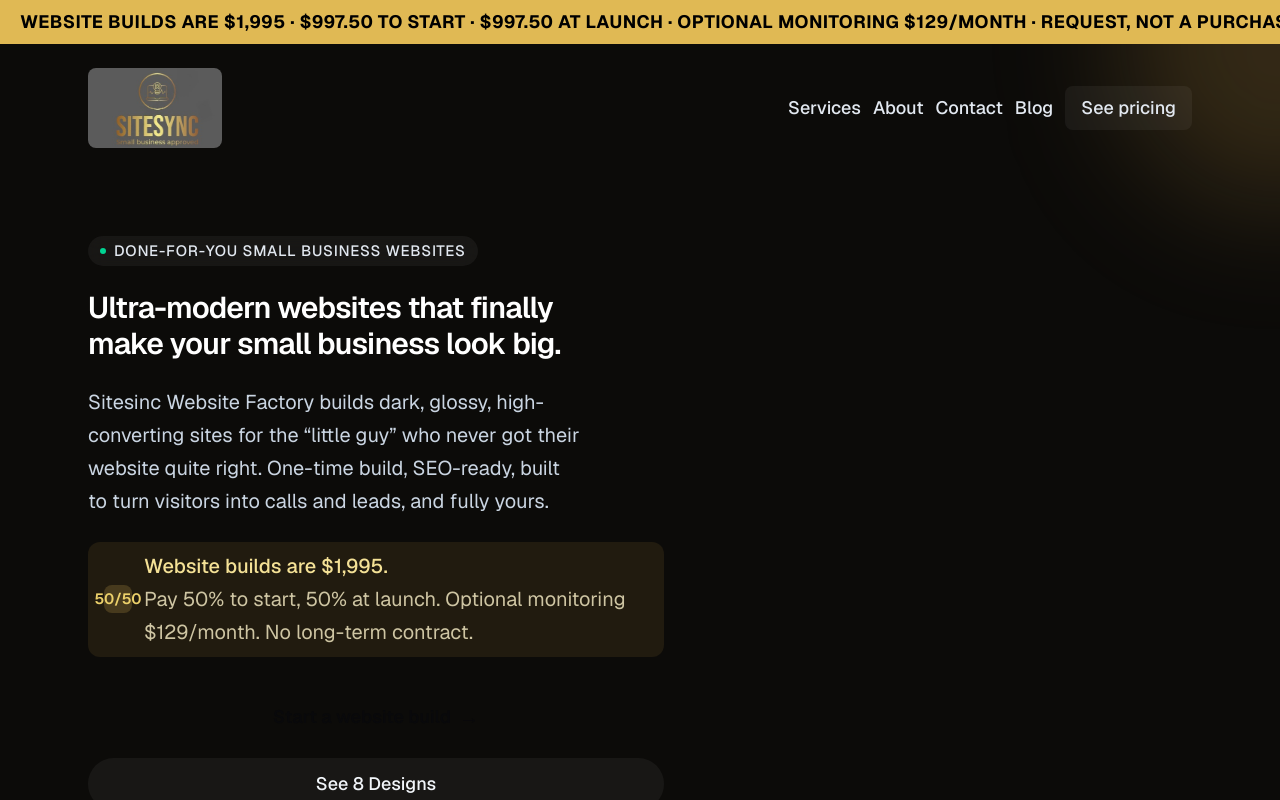
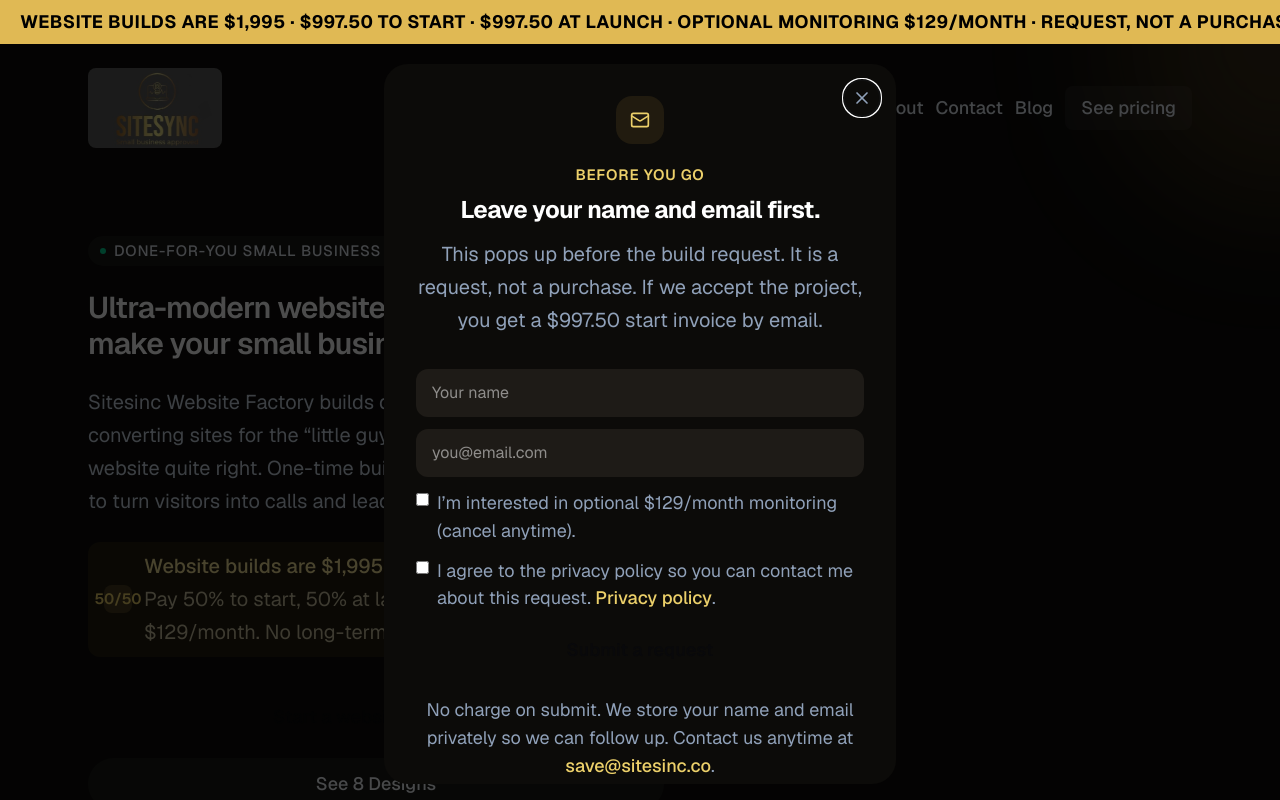
Before and after one commit to teestewy69-png/sitesync-business, a Next.js app: page / in a window 1280 px wide. Shown: the top 800 px of the page. Built offline with nearby package versions, Linux system fonts and the light colour scheme; no server answers.

Commit message:
Pop an email catcher before start-build clicks
Intercept #checklist and start-build CTAs with a name/email popup, and auto-open it once so the form is in front of the visitor before they bounce.

Co-authored-by: teestewy69-png <teestewy69-png@users.noreply.github.com>

```diff
--- a/app/layout.tsx
+++ b/app/layout.tsx
@@ -2,6 +2,7 @@ import type { Metadata } from "next";
 import { Geist, Geist_Mono } from "next/font/google";
 import content from "@/content.json";
 import Analytics from "@/components/Analytics";
+import EmailCatcher from "@/components/EmailCatcher";
 import SitesincTicker from "@/components/SitesincTicker";
 import StagingBanner from "@/components/StagingBanner";
 import {
@@ -68,6 +69,7 @@ export default function RootLayout({
       <body className="flex min-h-full flex-col bg-canvas text-slate-200">
         <SitesincTicker />
         {children}
+        <EmailCatcher />
         <StagingBanner />
         <Analytics measurementId={GA_MEASUREMENT_ID} allowedHosts={GA_HOSTS} />
       </body>
--- a/components/EmailCapture.tsx
+++ b/components/EmailCapture.tsx
@@ -8,7 +8,15 @@ import { trackLead } from "@/lib/analytics";
 type Status = "idle" | "loading" | "success" | "error";
 type Variant = "intake" | "contact";
 
-export default function EmailCapture({ variant = "intake" }: { variant?: Variant }) {
+export default function EmailCapture({
+  variant = "intake",
+  layout = "section",
+  onSuccess,
+}: {
+  variant?: Variant;
+  layout?: "section" | "dialog";
+  onSuccess?: () => void;
+}) {
   const { emailCapture, footer, contact } = content;
   const [name, setName] = useState("");
   const [email, setEmail] = useState("");
@@ -19,7 +27,8 @@ export default function EmailCapture({ variant = "intake" }: { variant?: Variant
   const [status, setStatus] = useState<Status>("idle");
   const [errorMessage, setErrorMessage] = useState("");
   const [successMessage, setSuccessMessage] = useState("");
-  const sectionId = variant === "contact" ? "contact-form" : "checklist";
+  const sectionId =
+    layout === "dialog" ? "email-catcher" : variant === "contact" ? "contact-form" : "checklist";
 
   // One idempotency key per form instance, plus a lock so double-clicks and retries cannot create twice.
   const idempotencyKey = useRef("");
@@ -66,6 +75,7 @@ export default function EmailCapture({ variant = "intake" }: { variant?: Variant
       setStatus("success");
       // Only after the lead was saved. No PII in params.
       trackLead("website_build_request", { monitoring_opt_in: monitoring, source: variant });
+      onSuccess?.();
     } catch (err) {
       submitting.current = false;
       setStatus("error");
@@ -76,26 +86,30 @@ export default function EmailCapture({ variant = "intake" }: { variant?: Variant
   }
 
   const showHeading = variant === "intake";
+  const isDialog = layout === "dialog";
+  const heading = isDialog ? emailCapture.popupTitle : emailCapture.title;
+  const overline = isDialog ? emailCapture.popupOverline : emailCapture.overline;
+  const subtitle = isDialog ? emailCapture.popupSubtitle : emailCapture.subtitle;
 
-  return (
-    <section id={sectionId} className="relative border-t border-white/5">
-      <div className="pointer-events-none absolute inset-x-0 top-0 h-40 bg-gradient-to-b from-brand-500/10 via-transparent to-transparent" />
-
-      <div className="relative mx-auto max-w-3xl px-6 py-20 text-center sm:py-24">
-        {showHeading ? (
+  const body = (
+    <>
+        {showHeading || isDialog ? (
           <>
             <span className="inline-flex h-12 w-12 items-center justify-center rounded-2xl bg-brand-500/10 text-brand-300 ring-1 ring-brand-500/25">
               <Mail className="h-5 w-5" />
             </span>
 
             <p className="mt-5 text-xs font-semibold uppercase tracking-wider text-brand-300">
-              {emailCapture.overline}
+              {overline}
             </p>
-            <h2 className="mt-2 text-2xl font-bold tracking-tight text-white sm:text-3xl">
-              {emailCapture.title}
+            <h2
+              id={isDialog ? "email-catcher-title" : undefined}
+              className="mt-2 text-2xl font-bold tracking-tight text-white sm:text-3xl"
+            >
+              {heading}
             </h2>
             <p className="mx-auto mt-3 max-w-xl text-base text-slate-400">
-              {emailCapture.subtitle}
+              {subtitle}
             </p>
           </>
         ) : (
@@ -225,7 +239,17 @@ export default function EmailCapture({ variant = "intake" }: { variant?: Variant
           </a>
           .
         </p>
-      </div>
+    </>
+  );
+
+  if (isDialog) {
+    return <div className="relative text-center">{body}</div>;
+  }
+
+  return (
+    <section id={sectionId} className="relative border-t border-white/5">
+      <div className="pointer-events-none absolute inset-x-0 top-0 h-40 bg-gradient-to-b from-brand-500/10 via-transparent to-transparent" />
+      <div className="relative mx-auto max-w-3xl px-6 py-20 text-center sm:py-24">{body}</div>
     </section>
   );
 }
--- /dev/null
+++ b/components/EmailCatcher.tsx
@@ -0,0 +1,140 @@
+"use client";
+
+import { useCallback, useEffect, useRef, useState } from "react";
+import { usePathname, useSelectedLayoutSegment } from "next/navigation";
+import { X } from "lucide-react";
+import EmailCapture from "@/components/EmailCapture";
+import {
+  EMAIL_CATCHER_AUTO_OPEN_MS,
+  EMAIL_CATCHER_DISMISSED_KEY,
+  EMAIL_CATCHER_SUBMITTED_KEY,
+  isEmailCatcherInternalPath,
+  isEmailCatcherTrigger,
+  shouldAutoOpenEmailCatcher,
+} from "@/lib/email-catcher";
+
+function storageFlag(key: string): boolean {
+  try {
+    return window.sessionStorage.getItem(key) === "1";
+  } catch {
+    return false;
+  }
+}
+
+function setStorageFlag(key: string) {
+  try {
+    window.sessionStorage.setItem(key, "1");
+  } catch {
+    // Private mode can block sessionStorage. The popup still works this visit.
+  }
+}
+
+function isCatcherTrigger(target: EventTarget | null): boolean {
+  if (!(target instanceof Element)) return false;
+  const link = target.closest("a");
+  if (!link) return false;
+  return isEmailCatcherTrigger({
+    href: link.getAttribute("href"),
+    cta: link.getAttribute("data-analytics-cta"),
+    catcher: link.getAttribute("data-email-catcher"),
+    insideCatcher: Boolean(link.closest("[data-email-catcher-root]")),
+  });
+}
+
+/**
+ * Email catcher: pops up before a start-build click, and once on its own so
+ * the form is in front of the visitor before they bounce.
+ */
+export default function EmailCatcher() {
+  const pathname = usePathname() || "/";
+  const segment = useSelectedLayoutSegment();
+  const [open, setOpen] = useState(false);
+  const dialogRef = useRef<HTMLDivElement>(null);
+  const hidden = segment === "client-domain" || isEmailCatcherInternalPath(pathname);
+
+  const close = useCallback(() => {
+    setOpen(false);
+    setStorageFlag(EMAIL_CATCHER_DISMISSED_KEY);
+  }, []);
+
+  const openCatcher = useCallback(() => {
+    if (storageFlag(EMAIL_CATCHER_SUBMITTED_KEY)) return;
+    setOpen(true);
+  }, []);
+
+  useEffect(() => {
+    if (hidden) return;
+
+    const onClick = (event: MouseEvent) => {
+      if (event.defaultPrevented || event.button !== 0 || event.metaKey || event.ctrlKey) return;
+      if (!isCatcherTrigger(event.target)) return;
+      if (storageFlag(EMAIL_CATCHER_SUBMITTED_KEY)) return;
+      event.preventDefault();
+      event.stopPropagation();
+      openCatcher();
+    };
+
+    document.addEventListener("click", onClick, true);
+    return () => document.removeEventListener("click", onClick, true);
+  }, [hidden, openCatcher]);
+
+  useEffect(() => {
+    if (hidden || !shouldAutoOpenEmailCatcher(pathname)) return;
+    if (storageFlag(EMAIL_CATCHER_DISMISSED_KEY) || storageFlag(EMAIL_CATCHER_SUBMITTED_KEY)) {
+      return;
+    }
+    const timer = window.setTimeout(() => openCatcher(), EMAIL_CATCHER_AUTO_OPEN_MS);
+    return () => window.clearTimeout(timer);
+  }, [hidden, openCatcher, pathname]);
+
+  useEffect(() => {
+    if (!open) return;
+    const onKey = (event: KeyboardEvent) => {
+      if (event.key === "Escape") close();
+    };
+    document.addEventListener("keydown", onKey);
+    const previous = document.body.style.overflow;
+    document.body.style.overflow = "hidden";
+    const focusable = dialogRef.current?.querySelector<HTMLElement>("input, button, textarea");
+    focusable?.focus();
+    return () => {
+      document.removeEventListener("keydown", onKey);
+      document.body.style.overflow = previous;
+    };
+  }, [close, open]);
+
+  if (hidden || !open) return null;
+
+  return (
+    <div
+      data-email-catcher-root
+      className="fixed inset-0 z-[80] flex items-end justify-center bg-black/70 p-4 sm:items-center"
+      onClick={close}
+    >
+      <div
+        ref={dialogRef}
+        role="dialog"
+        aria-modal="true"
+        aria-labelledby="email-catcher-title"
+        className="relative max-h-[90vh] w-full max-w-lg overflow-y-auto rounded-3xl border border-white/10 bg-canvas px-6 py-8 shadow-elevated sm:px-8"
+        onClick={(event) => event.stopPropagation()}
+      >
+        <button
+          type="button"
+          onClick={close}
+          className="absolute right-4 top-4 rounded-full p-2 text-slate-400 transition hover:bg-white/10 hover:text-white"
+          aria-label="Close email catcher"
+        >
+          <X className="h-5 w-5" />
+        </button>
+        <EmailCapture
+          layout="dialog"
+          onSuccess={() => {
+            setStorageFlag(EMAIL_CATCHER_SUBMITTED_KEY);
+            setStorageFlag(EMAIL_CATCHER_DISMISSED_KEY);
+          }}
+        />
+      </div>
+    </div>
+  );
+}
--- a/components/Hero.tsx
+++ b/components/Hero.tsx
@@ -44,6 +44,7 @@ export default function Hero() {
           <div className="flex flex-col gap-3 pt-2 sm:flex-row sm:items-center sm:gap-4">
             <a
               href={startHref}
+              data-email-catcher="true"
               data-analytics-cta="start_build"
               data-analytics-location="hero"
               className="group inline-flex items-center justify-center rounded-full bg-gradient-to-b from-brand-300 to-brand-600 px-6 py-3 text-sm font-semibold text-zinc-950 shadow-lg shadow-brand-500/30 transition hover:from-brand-200 hover:to-brand-500"
--- a/components/Pricing.tsx
+++ b/components/Pricing.tsx
@@ -39,6 +39,7 @@ export default function Pricing() {
             </p>
             <a
               href={pricing.build.cta.href}
+              data-email-catcher="true"
               data-analytics-cta="start_build"
               data-analytics-location="pricing"
               className="mt-8 inline-flex w-full items-center justify-center rounded-xl bg-gradient-to-b from-brand-300 to-brand-600 px-6 py-3.5 font-semibold text-zinc-950 shadow-glow transition hover:from-brand-200 hover:to-brand-500 sm:w-auto"
@@ -70,6 +71,7 @@ export default function Pricing() {
             {pricing.maintenance.cta?.href && (
               <a
                 href={pricing.maintenance.cta.href}
+                data-email-catcher="true"
                 data-analytics-cta="monitoring"
                 data-analytics-location="pricing"
                 className="mt-8 inline-flex w-full items-center justify-center rounded-xl bg-white/5 px-6 py-3 font-semibold text-white ring-1 ring-white/10 transition hover:bg-white/10"
--- a/content.json
+++ b/content.json
@@ -206,6 +206,9 @@
     "overline": "Free download",
     "title": "Not ready yet? Grab the free website checklist.",
     "subtitle": "This form is a request, not a purchase. No payment is collected here. If we accept your project, you receive a $997.50 start invoice by email. The remaining $997.50 is due at launch.",
+    "popupOverline": "Before you go",
+    "popupTitle": "Leave your name and email first.",
+    "popupSubtitle": "This pops up before the build request. It is a request, not a purchase. If we accept the project, you get a $997.50 start invoice by email.",
     "namePlaceholder": "Your name",
     "placeholder": "you@email.com",
     "buttonLabel": "Submit a request",
--- /dev/null
+++ b/lib/email-catcher.ts
@@ -0,0 +1,31 @@
+export const EMAIL_CATCHER_DISMISSED_KEY = "sitesinc-email-catcher-dismissed";
+export const EMAIL_CATCHER_SUBMITTED_KEY = "sitesinc-email-catcher-submitted";
+export const EMAIL_CATCHER_AUTO_OPEN_MS = 5000;
+
+export function isEmailCatcherInternalPath(pathname: string): boolean {
+  return (
+    pathname === "/app" ||
+    pathname.startsWith("/app/") ||
+    pathname === "/demo" ||
+    pathname.startsWith("/demo/")
+  );
+}
+
+export function shouldAutoOpenEmailCatcher(pathname: string): boolean {
+  return pathname !== "/contact" && !isEmailCatcherInternalPath(pathname);
+}
+
+export function isEmailCatcherTrigger(attrs: {
+  href?: string | null;
+  cta?: string | null;
+  catcher?: string | null;
+  insideCatcher?: boolean;
+}): boolean {
+  if (attrs.insideCatcher) return false;
+  if (attrs.catcher === "off") return false;
+  return (
+    attrs.catcher === "true" ||
+    (attrs.href || "").includes("#checklist") ||
+    attrs.cta === "start_build"
+  );
+}
```
Also changed, not shown: 1 other file (tests, documents, lock files or other folders).
